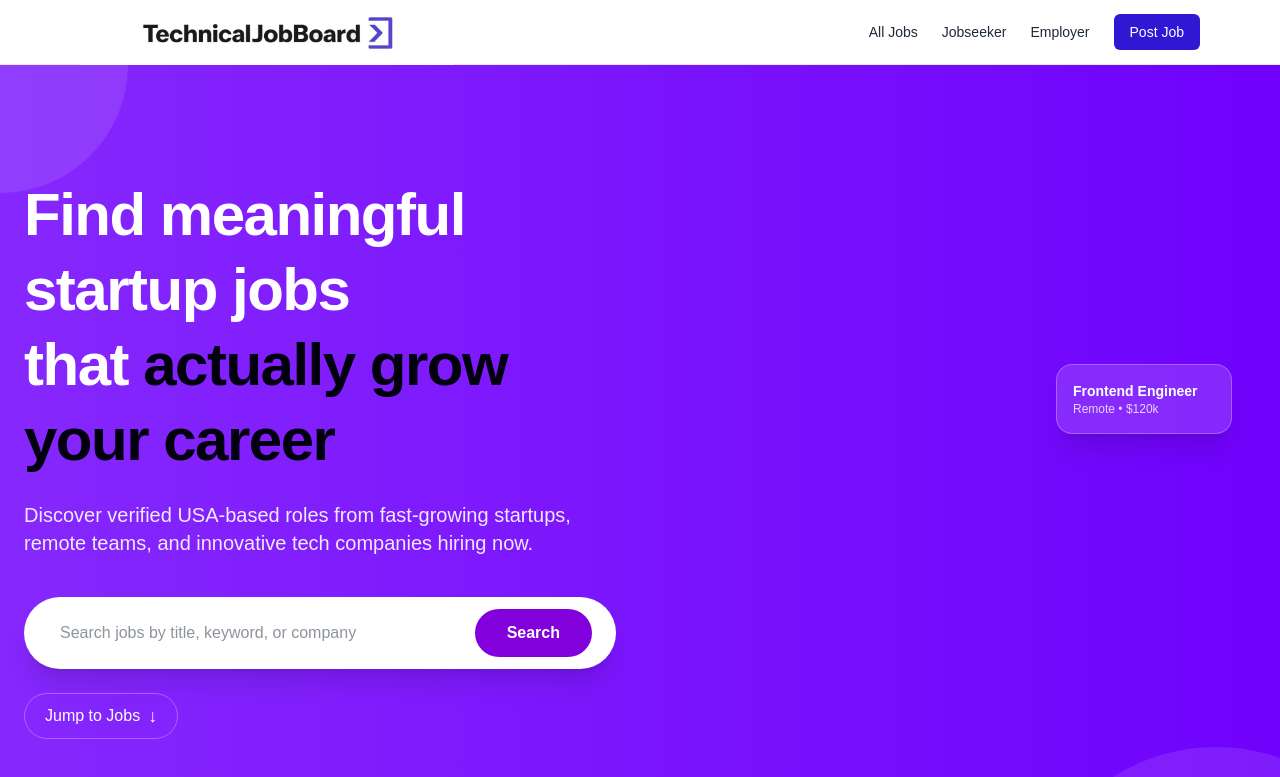
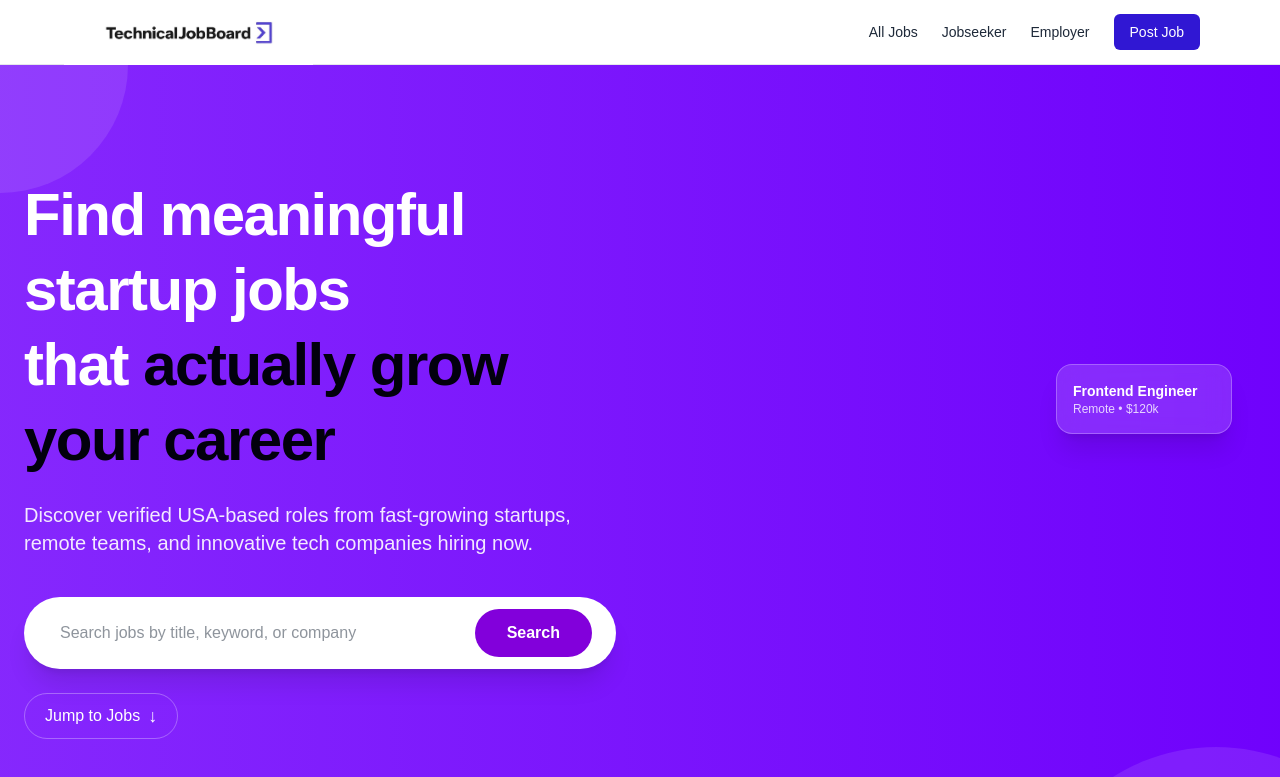
Before and after one commit to adebisidolapo/technicaljobboard, a Next.js app in the folder jobboard/: page / in a window 1280 px wide. Shown: the top 777 px of the page. Built offline with nearby package versions, Linux system fonts and the light colour scheme.

Commit message:
update logo

```diff
--- a/jobboard/app/layout.tsx
+++ b/jobboard/app/layout.tsx
@@ -19,11 +19,11 @@ export default function RootLayout({
           <div className="max-w-6xl mx-auto px-4 h-16 flex items-center justify-between">
 
 {/* TechnicalJob Logo */}
-<div className="flex items-center">
+<div className="flex items-center -ml-4">
   <img
     src="/Technicaljoblogo.png"
     alt="TechnicalJobboard"
-    className="h-28 md:h-32 lg:h-36 w-auto object-contain"
+    className="h-24 w-auto object-contain"
   />
 </div>
 
--- a/jobboard/app/page.tsx
+++ b/jobboard/app/page.tsx
@@ -299,11 +299,11 @@ export default function Home() {
   <div className="bg-gray-100 py-20">
     <div className="max-w-6xl mx-auto px-6 grid grid-cols-1 md:grid-cols-3 gap-16 text-center items-center">
 
-      <div className="flex flex-col items-center">
+<div className="flex flex-col items-start">
   <img
     src="/Technicaljoblogo-removebg-preview.png"
     alt="TechnicalJobboard Logo"
-  className="h-24 md:h-28 lg:h-32 w-auto object-contain mb-6"
+    className="h-20 md:h-24 lg:h-24 w-auto object-contain mb-4"
   />
   <p className="text-gray-800 text-sm max-w-xs">
     Discover verified startup jobs and career-defining opportunities.
```
Lines whose indentation alone changed are shown as unchanged.
